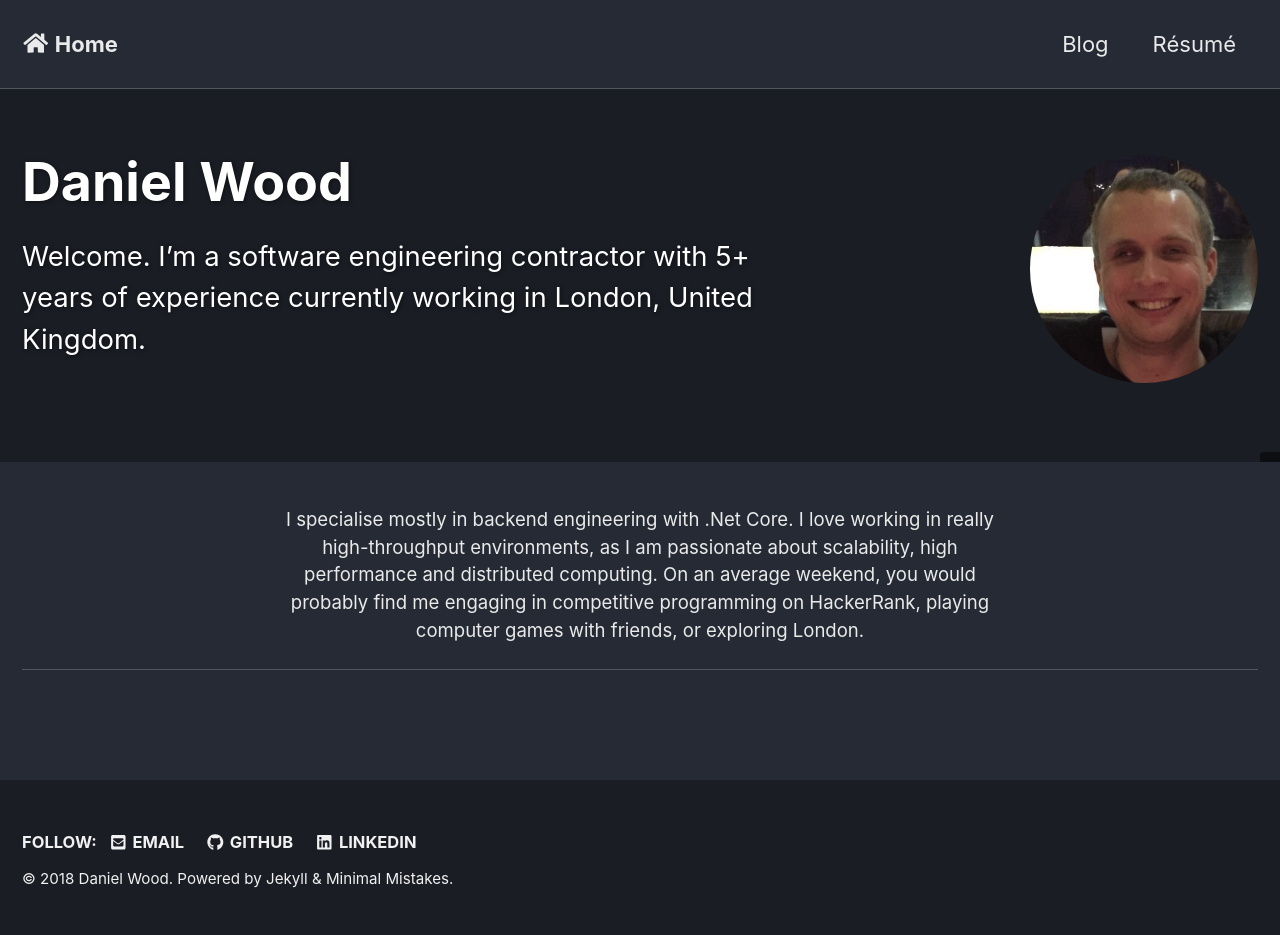
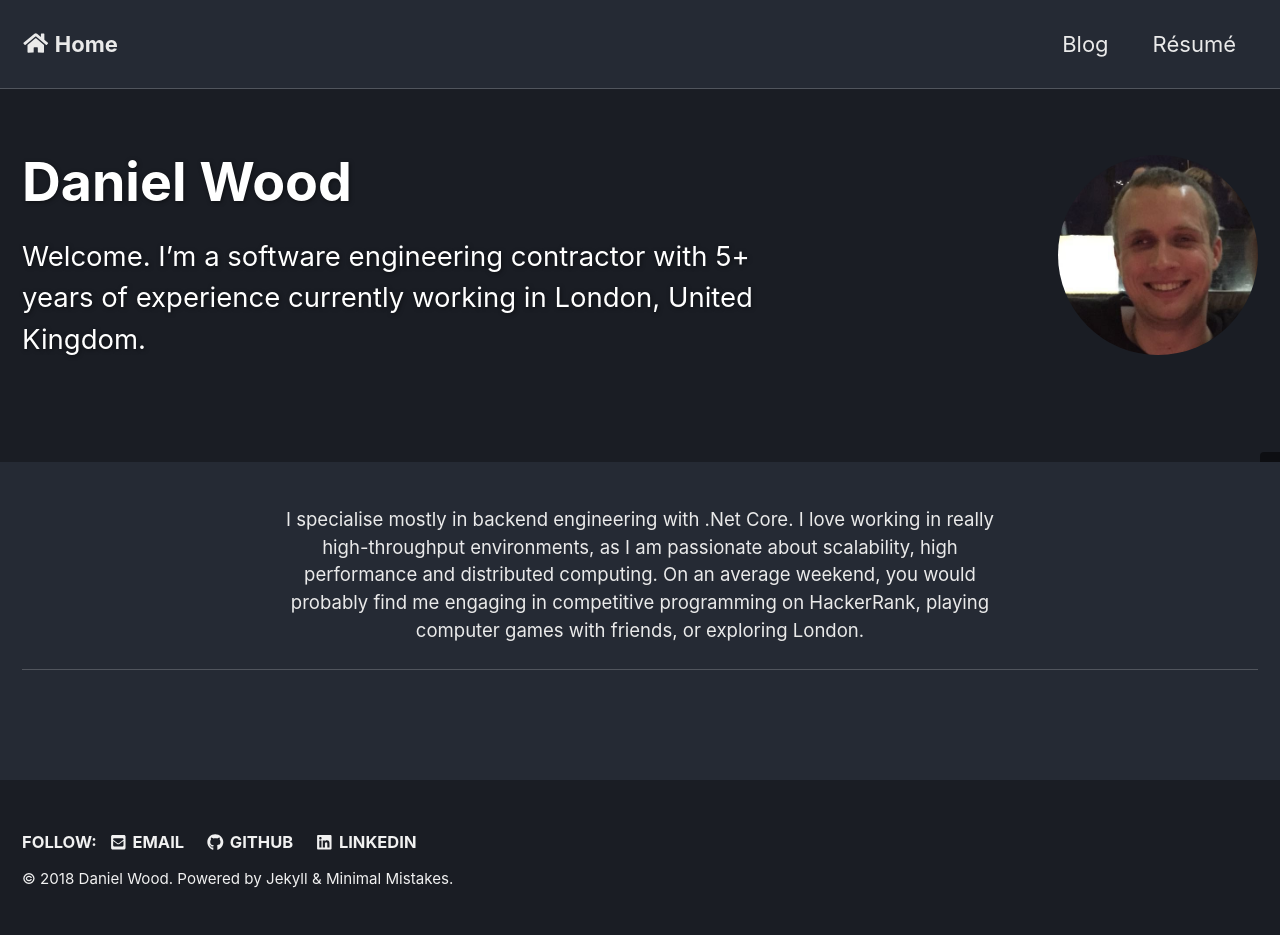
Before and after one commit to danielkylewood/danielkylewood.github.io, a Jekyll site: the page built from index.html, in a window 1280 px wide. Built offline with Jekyll 4.4.1, drawn with Linux system fonts in a browser that asks for light colours; cached includes are drawn as plain includes; nearby versions of some CDN libraries; the list of posts is cut into pages by our own code.

Commit message:
Fix bio and liquid avatar link

```diff
--- a/_config.yml
+++ b/_config.yml
@@ -106,7 +106,7 @@
 author:
   name             : "Daniel Wood"
   avatar           : "/assets/images/daniel.png"
-  bio              : "Bio"
+  bio              : "Software Engineer"
   location         : "London, United Kingdom"
   email            :
   links:
--- a/_includes/page__hero.html
+++ b/_includes/page__hero.html
@@ -18,7 +18,7 @@
 
 {% if page.header.author_avatar contains "://" %}
   {% capture author_avatar_path %}{{ page.header.author_avatar }}{% endcapture %}
-{% elsif page.header.overlay_avatar %}
+{% elsif page.header.author_avatar %}
   {% capture author_avatar_path %}{{ page.header.author_avatar | relative_url }}{% endcapture %}
 {% endif %}
 
@@ -41,7 +41,7 @@
 >
   {% if page.header.overlay_color or page.header.overlay_image %}
     <div class="wrapper">
-      <img src="/assets/images/daniel.png" class="custom-avatar-image" onload="this.width/=2;this.onload=null">
+      {% if author_avatar_path %}<img src="{{ author_avatar_path }}" class="custom-avatar-image">{% endif %}
       <h1 id="page-title" class="page__title" itemprop="headline">
         {% if paginator and site.paginate_show_page_num %}
           {{ site.title }}{% unless paginator.page == 1 %} {{ site.data.ui-text[site.locale].page | default: "Page" }} {{ paginator.page }}{% endunless %}
--- a/_sass/minimal-mistakes/_page.scss
+++ b/_sass/minimal-mistakes/_page.scss
@@ -22,7 +22,8 @@
 .custom-avatar-image {
   border-radius: 50%;
   float: right;
-  height: inherit;
+  height: 200px;
+  width: 200px;
 }
 
 .page {
--- a/index.html
+++ b/index.html
@@ -5,7 +5,7 @@
 header:
   overlay_color: "#1a1d24"
   overlay_filter: "0.9"
-  author_avatar: /assets/images/daniel.png
+  author_avatar: "/assets/images/daniel.png"
   caption: ""
 excerpt: "Welcome. I'm a software engineering contractor with 5+ years of experience currently working in London, United Kingdom."
 intro:
```
